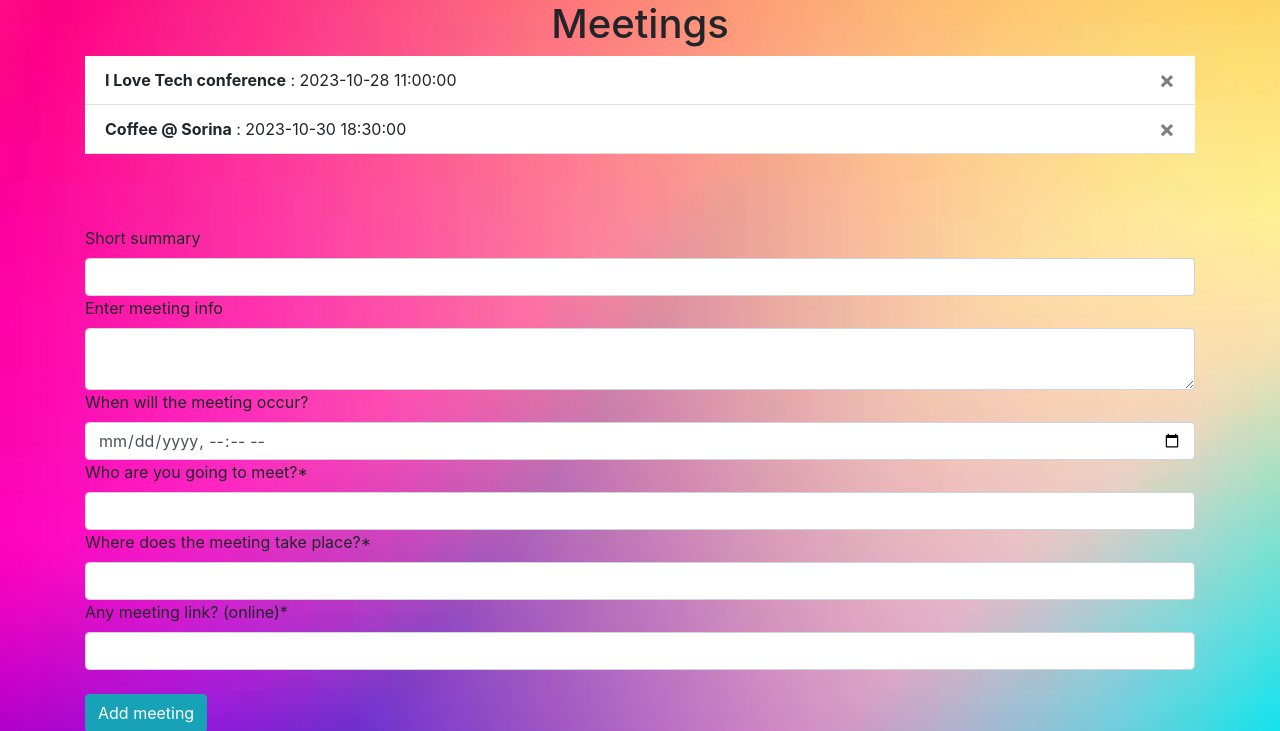
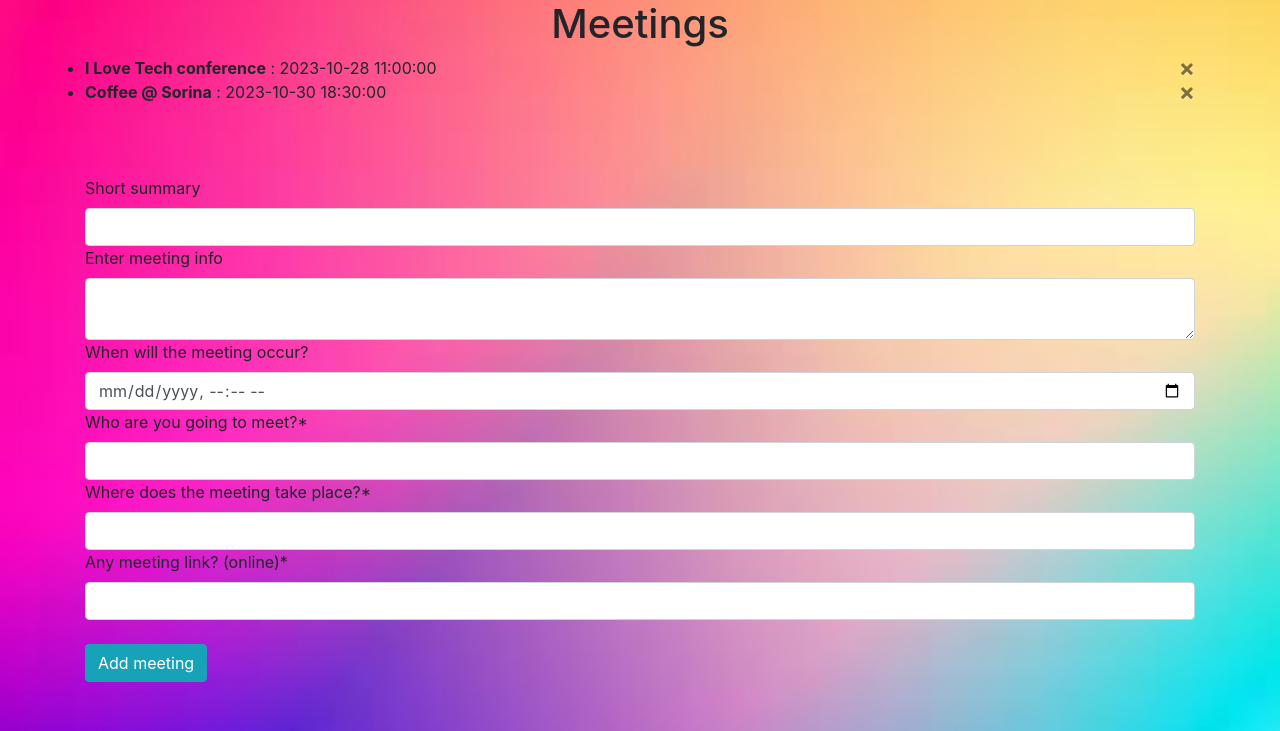
Before and after one commit to AndraPopa/Flask-Notes-and-Meeting-Planner, a Flask app: page /meetings in a window 1280 px wide. Shown: the part 56-787 px from the top of the page. Run offline with Flask 3, Linux system fonts and the light colour scheme; a user stored in the database is signed in; some libraries are stand-ins or nearby versions.

Commit message:
applied new class with css to make list of notes and meetings transparent

```diff
--- a/planner/templates/base.html
+++ b/planner/templates/base.html
@@ -20,10 +20,8 @@
     background-image: url('static/background.jpeg');
     background-size: cover;
     }
-        ul, li {
-      background-color: transparent;
-    }
     </style>
+    <link rel="stylesheet" type="text/css" href="style.css" />
 </head>
 <body>
     <nav class="navbar navbar-expand-lg navbar-dark" style="background-color: #FF3384;">
--- a/planner/templates/home.html
+++ b/planner/templates/home.html
@@ -1,4 +1,7 @@
 {% extends "base.html" %}
+<head>
+        <link rel="stylesheet" type="text/css" href="style.css" />
+</head>
 <title>{% block title %}Home{% endblock %}</title>
 
 {% block content %}
@@ -6,7 +9,7 @@
 
 <ul class="list-group list-group-flush" id="notes">
     {% for note in user.notes %}
-    <li class="list-group-item"><b>{{ note.summary }}</b> : {{ note.data }}
+    <li class="list-group-item-transparent"><b>{{ note.summary }}</b> : {{ note.data }}
     <button type="button"
             class="close"
             onClick="deleteNote({{ note.id }})">
--- a/planner/templates/meetings.html
+++ b/planner/templates/meetings.html
@@ -7,7 +7,7 @@
 
 <ul class="list-group list-group-flush" id="notes">
     {% for meeting in user.meetings %}
-    <li class="list-group-item"><b>{{ meeting.summary }}</b> : {{ meeting.when }}
+    <li class="list-group-item-transparent"><b>{{ meeting.summary }}</b> : {{ meeting.when }}
     <button type="button"
             class="close"
             onClick="deleteMeeting({{ meeting.id }})">
--- /dev/null
+++ b/planner/templates/style.css
@@ -0,0 +1,3 @@
+.list-group-item-transparent {
+  background-color: none;
+}
```
